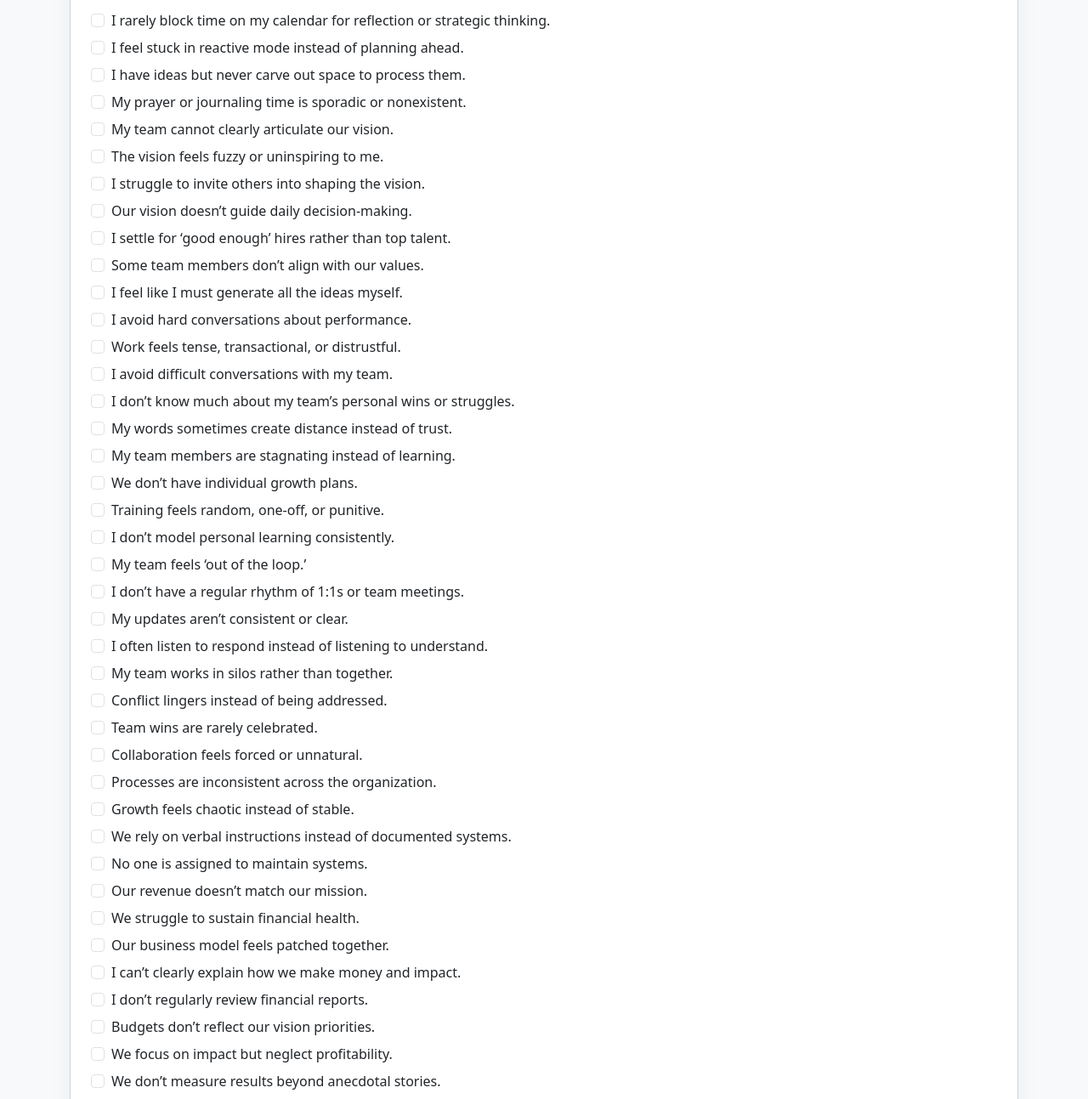
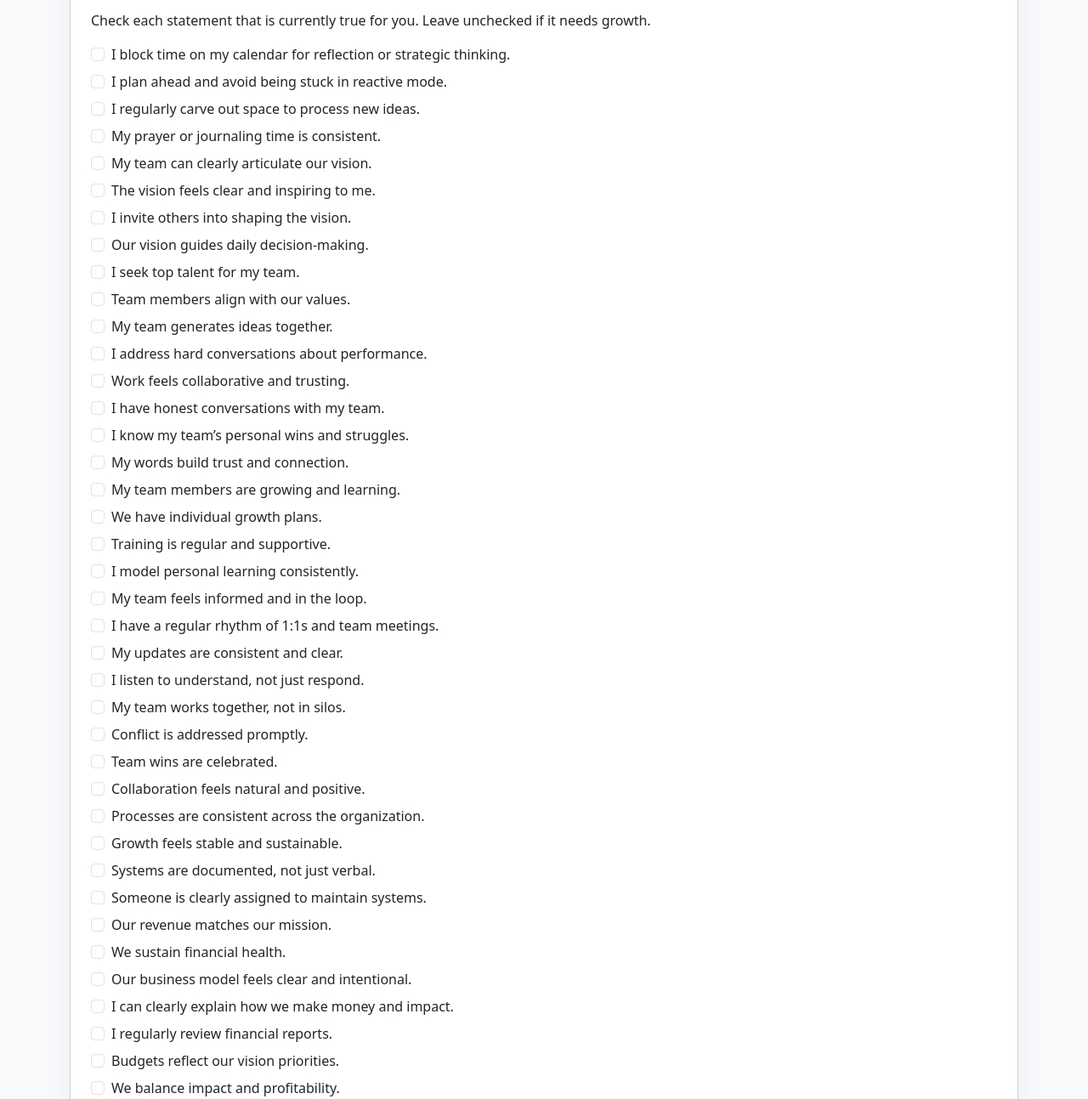
Before and after one commit to nroutzon/leadership-diagnostic-tool, a plain HTML site: page index.html in a window 1280 px wide. Shown: the part 147-1440 px from the top of the page at 85% size. Drawn offline with nearby package versions, Linux system fonts and the light colour scheme.

Commit message:
Update index.html

```diff
--- a/index.html
+++ b/index.html
@@ -29,46 +29,56 @@
       <h2 class="mb-3">Leadership Self-Assessment</h2>
       <form id="diagnostic-form">
         <!-- FLAT LIST OF STATEMENTS AS CHECKBOXES -->
-        <div class="form-check mb-2"><input class="form-check-input question" type="checkbox" data-lesson="1" id="q1"><label class="form-check-label statement-label" for="q1">I rarely block time on my calendar for reflection or strategic thinking.</label></div>
-        <div class="form-check mb-2"><input class="form-check-input question" type="checkbox" data-lesson="1" id="q2"><label class="form-check-label statement-label" for="q2">I feel stuck in reactive mode instead of planning ahead.</label></div>
-        <div class="form-check mb-2"><input class="form-check-input question" type="checkbox" data-lesson="1" id="q3"><label class="form-check-label statement-label" for="q3">I have ideas but never carve out space to process them.</label></div>
-        <div class="form-check mb-2"><input class="form-check-input question" type="checkbox" data-lesson="1" id="q4"><label class="form-check-label statement-label" for="q4">My prayer or journaling time is sporadic or nonexistent.</label></div>
-        <div class="form-check mb-2"><input class="form-check-input question" type="checkbox" data-lesson="2" id="q5"><label class="form-check-label statement-label" for="q5">My team cannot clearly articulate our vision.</label></div>
-        <div class="form-check mb-2"><input class="form-check-input question" type="checkbox" data-lesson="2" id="q6"><label class="form-check-label statement-label" for="q6">The vision feels fuzzy or uninspiring to me.</label></div>
-        <div class="form-check mb-2"><input class="form-check-input question" type="checkbox" data-lesson="2" id="q7"><label class="form-check-label statement-label" for="q7">I struggle to invite others into shaping the vision.</label></div>
-        <div class="form-check mb-2"><input class="form-check-input question" type="checkbox" data-lesson="2" id="q8"><label class="form-check-label statement-label" for="q8">Our vision doesn’t guide daily decision-making.</label></div>
-        <div class="form-check mb-2"><input class="form-check-input question" type="checkbox" data-lesson="3" id="q9"><label class="form-check-label statement-label" for="q9">I settle for ‘good enough’ hires rather than top talent.</label></div>
-        <div class="form-check mb-2"><input class="form-check-input question" type="checkbox" data-lesson="3" id="q10"><label class="form-check-label statement-label" for="q10">Some team members don’t align with our values.</label></div>
-        <div class="form-check mb-2"><input class="form-check-input question" type="checkbox" data-lesson="3" id="q11"><label class="form-check-label statement-label" for="q11">I feel like I must generate all the ideas myself.</label></div>
-        <div class="form-check mb-2"><input class="form-check-input question" type="checkbox" data-lesson="3" id="q12"><label class="form-check-label statement-label" for="q12">I avoid hard conversations about performance.</label></div>
-        <div class="form-check mb-2"><input class="form-check-input question" type="checkbox" data-lesson="4" id="q13"><label class="form-check-label statement-label" for="q13">Work feels tense, transactional, or distrustful.</label></div>
-        <div class="form-check mb-2"><input class="form-check-input question" type="checkbox" data-lesson="4" id="q14"><label class="form-check-label statement-label" for="q14">I avoid difficult conversations with my team.</label></div>
-        <div class="form-check mb-2"><input class="form-check-input question" type="checkbox" data-lesson="4" id="q15"><label class="form-check-label statement-label" for="q15">I don’t know much about my team’s personal wins or struggles.</label></div>
-        <div class="form-check mb-2"><input class="form-check-input question" type="checkbox" data-lesson="4" id="q16"><label class="form-check-label statement-label" for="q16">My words sometimes create distance instead of trust.</label></div>
-        <div class="form-check mb-2"><input class="form-check-input question" type="checkbox" data-lesson="5" id="q17"><label class="form-check-label statement-label" for="q17">My team members are stagnating instead of learning.</label></div>
-        <div class="form-check mb-2"><input class="form-check-input question" type="checkbox" data-lesson="5" id="q18"><label class="form-check-label statement-label" for="q18">We don’t have individual growth plans.</label></div>
-        <div class="form-check mb-2"><input class="form-check-input question" type="checkbox" data-lesson="5" id="q19"><label class="form-check-label statement-label" for="q19">Training feels random, one-off, or punitive.</label></div>
-        <div class="form-check mb-2"><input class="form-check-input question" type="checkbox" data-lesson="5" id="q20"><label class="form-check-label statement-label" for="q20">I don’t model personal learning consistently.</label></div>
-        <div class="form-check mb-2"><input class="form-check-input question" type="checkbox" data-lesson="6" id="q21"><label class="form-check-label statement-label" for="q21">My team feels ‘out of the loop.’</label></div>
-        <div class="form-check mb-2"><input class="form-check-input question" type="checkbox" data-lesson="6" id="q22"><label class="form-check-label statement-label" for="q22">I don’t have a regular rhythm of 1:1s or team meetings.</label></div>
-        <div class="form-check mb-2"><input class="form-check-input question" type="checkbox" data-lesson="6" id="q23"><label class="form-check-label statement-label" for="q23">My updates aren’t consistent or clear.</label></div>
-        <div class="form-check mb-2"><input class="form-check-input question" type="checkbox" data-lesson="6" id="q24"><label class="form-check-label statement-label" for="q24">I often listen to respond instead of listening to understand.</label></div>
-        <div class="form-check mb-2"><input class="form-check-input question" type="checkbox" data-lesson="7" id="q25"><label class="form-check-label statement-label" for="q25">My team works in silos rather than together.</label></div>
-        <div class="form-check mb-2"><input class="form-check-input question" type="checkbox" data-lesson="7" id="q26"><label class="form-check-label statement-label" for="q26">Conflict lingers instead of being addressed.</label></div>
-        <div class="form-check mb-2"><input class="form-check-input question" type="checkbox" data-lesson="7" id="q27"><label class="form-check-label statement-label" for="q27">Team wins are rarely celebrated.</label></div>
-        <div class="form-check mb-2"><input class="form-check-input question" type="checkbox" data-lesson="7" id="q28"><label class="form-check-label statement-label" for="q28">Collaboration feels forced or unnatural.</label></div>
-        <div class="form-check mb-2"><input class="form-check-input question" type="checkbox" data-lesson="8" id="q29"><label class="form-check-label statement-label" for="q29">Processes are inconsistent across the organization.</label></div>
-        <div class="form-check mb-2"><input class="form-check-input question" type="checkbox" data-lesson="8" id="q30"><label class="form-check-label statement-label" for="q30">Growth feels chaotic instead of stable.</label></div>
-        <div class="form-check mb-2"><input class="form-check-input question" type="checkbox" data-lesson="8" id="q31"><label class="form-check-label statement-label" for="q31">We rely on verbal instructions instead of documented systems.</label></div>
-        <div class="form-check mb-2"><input class="form-check-input question" type="checkbox" data-lesson="8" id="q32"><label class="form-check-label statement-label" for="q32">No one is assigned to maintain systems.</label></div>
-        <div class="form-check mb-2"><input class="form-check-input question" type="checkbox" data-lesson="9" id="q33"><label class="form-check-label statement-label" for="q33">Our revenue doesn’t match our mission.</label></div>
-        <div class="form-check mb-2"><input class="form-check-input question" type="checkbox" data-lesson="9" id="q34"><label class="form-check-label statement-label" for="q34">We struggle to sustain financial health.</label></div>
-        <div class="form-check mb-2"><input class="form-check-input question" type="checkbox" data-lesson="9" id="q35"><label class="form-check-label statement-label" for="q35">Our business model feels patched together.</label></div>
-        <div class="form-check mb-2"><input class="form-check-input question" type="checkbox" data-lesson="9" id="q36"><label class="form-check-label statement-label" for="q36">I can’t clearly explain how we make money and impact.</label></div>
-        <div class="form-check mb-2"><input class="form-check-input question" type="checkbox" data-lesson="10" id="q37"><label class="form-check-label statement-label" for="q37">I don’t regularly review financial reports.</label></div>
-        <div class="form-check mb-2"><input class="form-check-input question" type="checkbox" data-lesson="10" id="q38"><label class="form-check-label statement-label" for="q38">Budgets don’t reflect our vision priorities.</label></div>
-        <div class="form-check mb-2"><input class="form-check-input question" type="checkbox" data-lesson="10" id="q39"><label class="form-check-label statement-label" for="q39">We focus on impact but neglect profitability.</label></div>
-        <div class="form-check mb-2"><input class="form-check-input question" type="checkbox" data-lesson="10" id="q40"><label class="form-check-label statement-label" for="q40">We don’t measure results beyond anecdotal stories.</label></div>
+        <p class="mb-3">Check each statement that is currently true for you. Leave unchecked if it needs growth.</p>
+        <div class="form-check mb-2"><input class="form-check-input question" type="checkbox" data-lesson="1" id="q1"><label class="form-check-label statement-label" for="q1">I block time on my calendar for reflection or strategic thinking.</label></div>
+        <div class="form-check mb-2"><input class="form-check-input question" type="checkbox" data-lesson="1" id="q2"><label class="form-check-label statement-label" for="q2">I plan ahead and avoid being stuck in reactive mode.</label></div>
+        <div class="form-check mb-2"><input class="form-check-input question" type="checkbox" data-lesson="1" id="q3"><label class="form-check-label statement-label" for="q3">I regularly carve out space to process new ideas.</label></div>
+        <div class="form-check mb-2"><input class="form-check-input question" type="checkbox" data-lesson="1" id="q4"><label class="form-check-label statement-label" for="q4">My prayer or journaling time is consistent.</label></div>
+
+        <div class="form-check mb-2"><input class="form-check-input question" type="checkbox" data-lesson="2" id="q5"><label class="form-check-label statement-label" for="q5">My team can clearly articulate our vision.</label></div>
+        <div class="form-check mb-2"><input class="form-check-input question" type="checkbox" data-lesson="2" id="q6"><label class="form-check-label statement-label" for="q6">The vision feels clear and inspiring to me.</label></div>
+        <div class="form-check mb-2"><input class="form-check-input question" type="checkbox" data-lesson="2" id="q7"><label class="form-check-label statement-label" for="q7">I invite others into shaping the vision.</label></div>
+        <div class="form-check mb-2"><input class="form-check-input question" type="checkbox" data-lesson="2" id="q8"><label class="form-check-label statement-label" for="q8">Our vision guides daily decision-making.</label></div>
+
+        <div class="form-check mb-2"><input class="form-check-input question" type="checkbox" data-lesson="3" id="q9"><label class="form-check-label statement-label" for="q9">I seek top talent for my team.</label></div>
+        <div class="form-check mb-2"><input class="form-check-input question" type="checkbox" data-lesson="3" id="q10"><label class="form-check-label statement-label" for="q10">Team members align with our values.</label></div>
+        <div class="form-check mb-2"><input class="form-check-input question" type="checkbox" data-lesson="3" id="q11"><label class="form-check-label statement-label" for="q11">My team generates ideas together.</label></div>
+        <div class="form-check mb-2"><input class="form-check-input question" type="checkbox" data-lesson="3" id="q12"><label class="form-check-label statement-label" for="q12">I address hard conversations about performance.</label></div>
+
+        <div class="form-check mb-2"><input class="form-check-input question" type="checkbox" data-lesson="4" id="q13"><label class="form-check-label statement-label" for="q13">Work feels collaborative and trusting.</label></div>
+        <div class="form-check mb-2"><input class="form-check-input question" type="checkbox" data-lesson="4" id="q14"><label class="form-check-label statement-label" for="q14">I have honest conversations with my team.</label></div>
+        <div class="form-check mb-2"><input class="form-check-input question" type="checkbox" data-lesson="4" id="q15"><label class="form-check-label statement-label" for="q15">I know my team’s personal wins and struggles.</label></div>
+        <div class="form-check mb-2"><input class="form-check-input question" type="checkbox" data-lesson="4" id="q16"><label class="form-check-label statement-label" for="q16">My words build trust and connection.</label></div>
+
+        <div class="form-check mb-2"><input class="form-check-input question" type="checkbox" data-lesson="5" id="q17"><label class="form-check-label statement-label" for="q17">My team members are growing and learning.</label></div>
+        <div class="form-check mb-2"><input class="form-check-input question" type="checkbox" data-lesson="5" id="q18"><label class="form-check-label statement-label" for="q18">We have individual growth plans.</label></div>
+        <div class="form-check mb-2"><input class="form-check-input question" type="checkbox" data-lesson="5" id="q19"><label class="form-check-label statement-label" for="q19">Training is regular and supportive.</label></div>
+        <div class="form-check mb-2"><input class="form-check-input question" type="checkbox" data-lesson="5" id="q20"><label class="form-check-label statement-label" for="q20">I model personal learning consistently.</label></div>
+
+        <div class="form-check mb-2"><input class="form-check-input question" type="checkbox" data-lesson="6" id="q21"><label class="form-check-label statement-label" for="q21">My team feels informed and in the loop.</label></div>
+        <div class="form-check mb-2"><input class="form-check-input question" type="checkbox" data-lesson="6" id="q22"><label class="form-check-label statement-label" for="q22">I have a regular rhythm of 1:1s and team meetings.</label></div>
+        <div class="form-check mb-2"><input class="form-check-input question" type="checkbox" data-lesson="6" id="q23"><label class="form-check-label statement-label" for="q23">My updates are consistent and clear.</label></div>
+        <div class="form-check mb-2"><input class="form-check-input question" type="checkbox" data-lesson="6" id="q24"><label class="form-check-label statement-label" for="q24">I listen to understand, not just respond.</label></div>
+
+        <div class="form-check mb-2"><input class="form-check-input question" type="checkbox" data-lesson="7" id="q25"><label class="form-check-label statement-label" for="q25">My team works together, not in silos.</label></div>
+        <div class="form-check mb-2"><input class="form-check-input question" type="checkbox" data-lesson="7" id="q26"><label class="form-check-label statement-label" for="q26">Conflict is addressed promptly.</label></div>
+        <div class="form-check mb-2"><input class="form-check-input question" type="checkbox" data-lesson="7" id="q27"><label class="form-check-label statement-label" for="q27">Team wins are celebrated.</label></div>
+        <div class="form-check mb-2"><input class="form-check-input question" type="checkbox" data-lesson="7" id="q28"><label class="form-check-label statement-label" for="q28">Collaboration feels natural and positive.</label></div>
+
+        <div class="form-check mb-2"><input class="form-check-input question" type="checkbox" data-lesson="8" id="q29"><label class="form-check-label statement-label" for="q29">Processes are consistent across the organization.</label></div>
+        <div class="form-check mb-2"><input class="form-check-input question" type="checkbox" data-lesson="8" id="q30"><label class="form-check-label statement-label" for="q30">Growth feels stable and sustainable.</label></div>
+        <div class="form-check mb-2"><input class="form-check-input question" type="checkbox" data-lesson="8" id="q31"><label class="form-check-label statement-label" for="q31">Systems are documented, not just verbal.</label></div>
+        <div class="form-check mb-2"><input class="form-check-input question" type="checkbox" data-lesson="8" id="q32"><label class="form-check-label statement-label" for="q32">Someone is clearly assigned to maintain systems.</label></div>
+
+        <div class="form-check mb-2"><input class="form-check-input question" type="checkbox" data-lesson="9" id="q33"><label class="form-check-label statement-label" for="q33">Our revenue matches our mission.</label></div>
+        <div class="form-check mb-2"><input class="form-check-input question" type="checkbox" data-lesson="9" id="q34"><label class="form-check-label statement-label" for="q34">We sustain financial health.</label></div>
+        <div class="form-check mb-2"><input class="form-check-input question" type="checkbox" data-lesson="9" id="q35"><label class="form-check-label statement-label" for="q35">Our business model feels clear and intentional.</label></div>
+        <div class="form-check mb-2"><input class="form-check-input question" type="checkbox" data-lesson="9" id="q36"><label class="form-check-label statement-label" for="q36">I can clearly explain how we make money and impact.</label></div>
+
+        <div class="form-check mb-2"><input class="form-check-input question" type="checkbox" data-lesson="10" id="q37"><label class="form-check-label statement-label" for="q37">I regularly review financial reports.</label></div>
+        <div class="form-check mb-2"><input class="form-check-input question" type="checkbox" data-lesson="10" id="q38"><label class="form-check-label statement-label" for="q38">Budgets reflect our vision priorities.</label></div>
+        <div class="form-check mb-2"><input class="form-check-input question" type="checkbox" data-lesson="10" id="q39"><label class="form-check-label statement-label" for="q39">We balance impact and profitability.</label></div>
+        <div class="form-check mb-2"><input class="form-check-input question" type="checkbox" data-lesson="10" id="q40"><label class="form-check-label statement-label" for="q40">We measure results with more than anecdotal stories.</label></div>
         <button type="submit" class="btn btn-primary mt-4">See Results</button>
       </form>
     </div>
@@ -96,7 +106,6 @@
 
     document.getElementById('diagnostic-form').addEventListener('submit', function(e) {
       e.preventDefault();
-      // Gather checked/unchecked status per lesson
       let lessonCounts = Array(10).fill(0);
       let lessonUnchecked = Array(10).fill(0);
       document.querySelectorAll('.question').forEach(q => {
```
